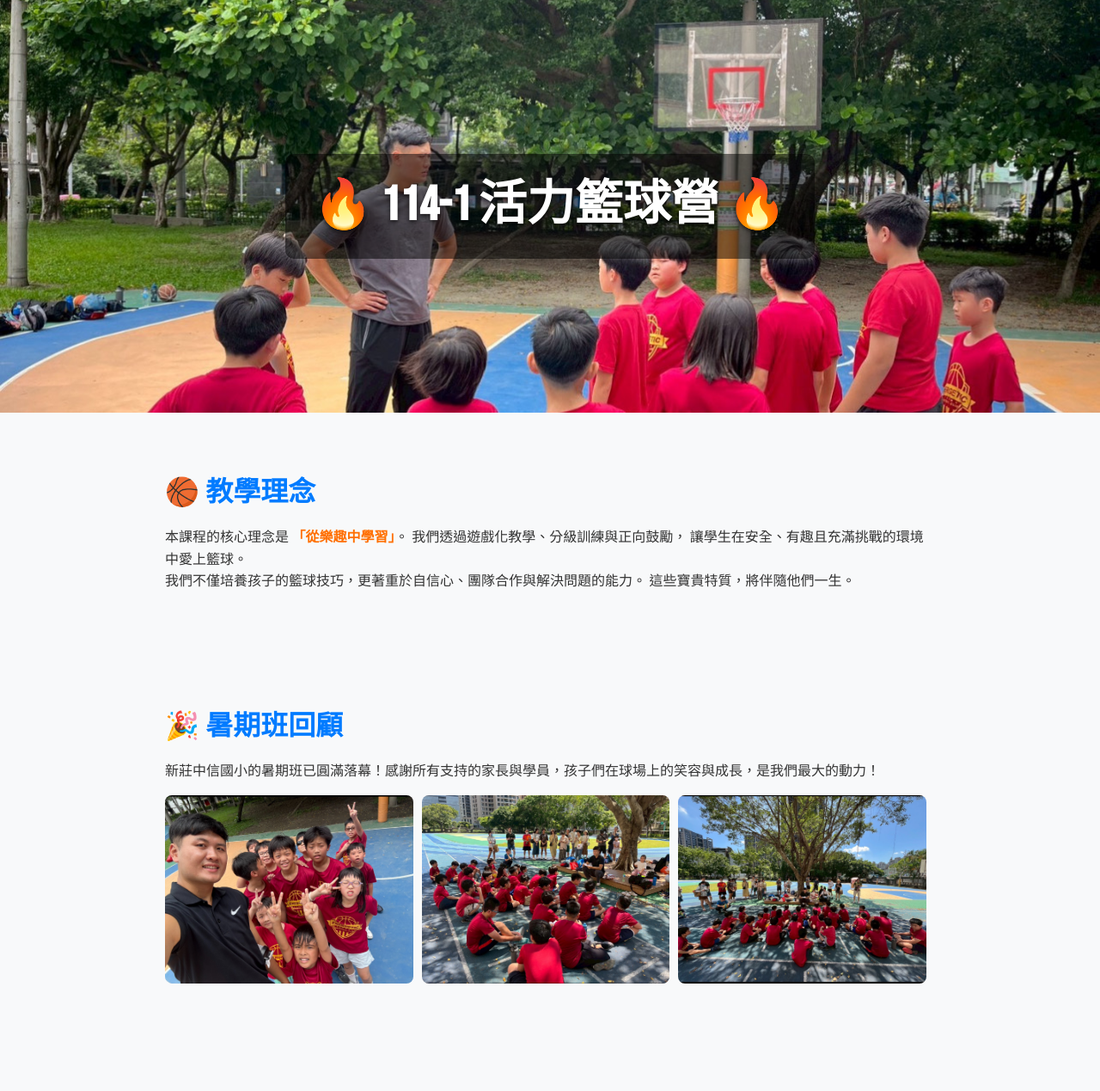
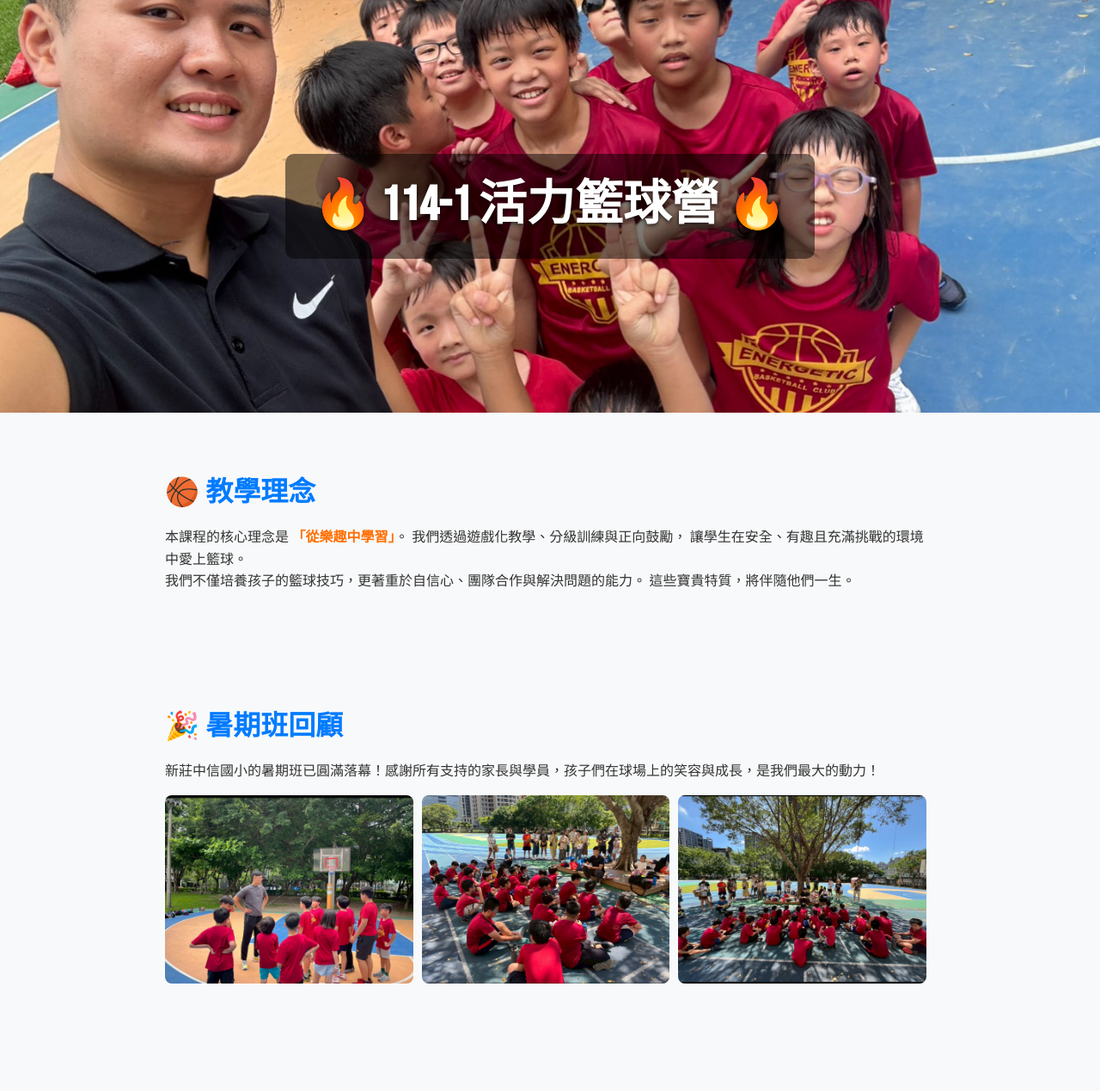
Before and after one commit to NeuralNexusLab-nh/basketball, a plain HTML site: page index.html in a window 1280 px wide. Shown: the top 1269 px of the page at 86% size. Drawn offline with Linux system fonts and the light colour scheme.

Commit message:
Update index.html

```diff
--- a/index.html
+++ b/index.html
@@ -28,7 +28,7 @@
     }
 
     header {
-      background: url('/cdn/IMG1.jpeg') center/cover no-repeat;
+      background: url('/cdn/IMG2.jpeg') center/cover no-repeat;
       height: 60vh;
       display: flex;
       align-items: center;
@@ -148,7 +148,7 @@
       新莊中信國小的暑期班已圓滿落幕！感謝所有支持的家長與學員，孩子們在球場上的笑容與成長，是我們最大的動力！
     </p>
     <div class="img-grid">
-      <img src="/cdn/IMG2.jpeg" alt="回顧照片1" />
+      <img src="/cdn/IMG1.jpeg" alt="回顧照片1" />
       <img src="/cdn/IMG3.jpeg" alt="回顧照片2" />
       <img src="/cdn/IMG4.jpeg" alt="回顧照片3" />
     </div>
@@ -204,7 +204,6 @@
     <div class="img-grid">
       <img src="/cdn/IMG5.jpeg" alt="活動照1" />
       <img src="/cdn/IMG6.jpeg" alt="活動照2" />
-      <img src="/cdn/IMG7.jpeg" alt="活動照3" />
     </div>
   </section>
 
```
